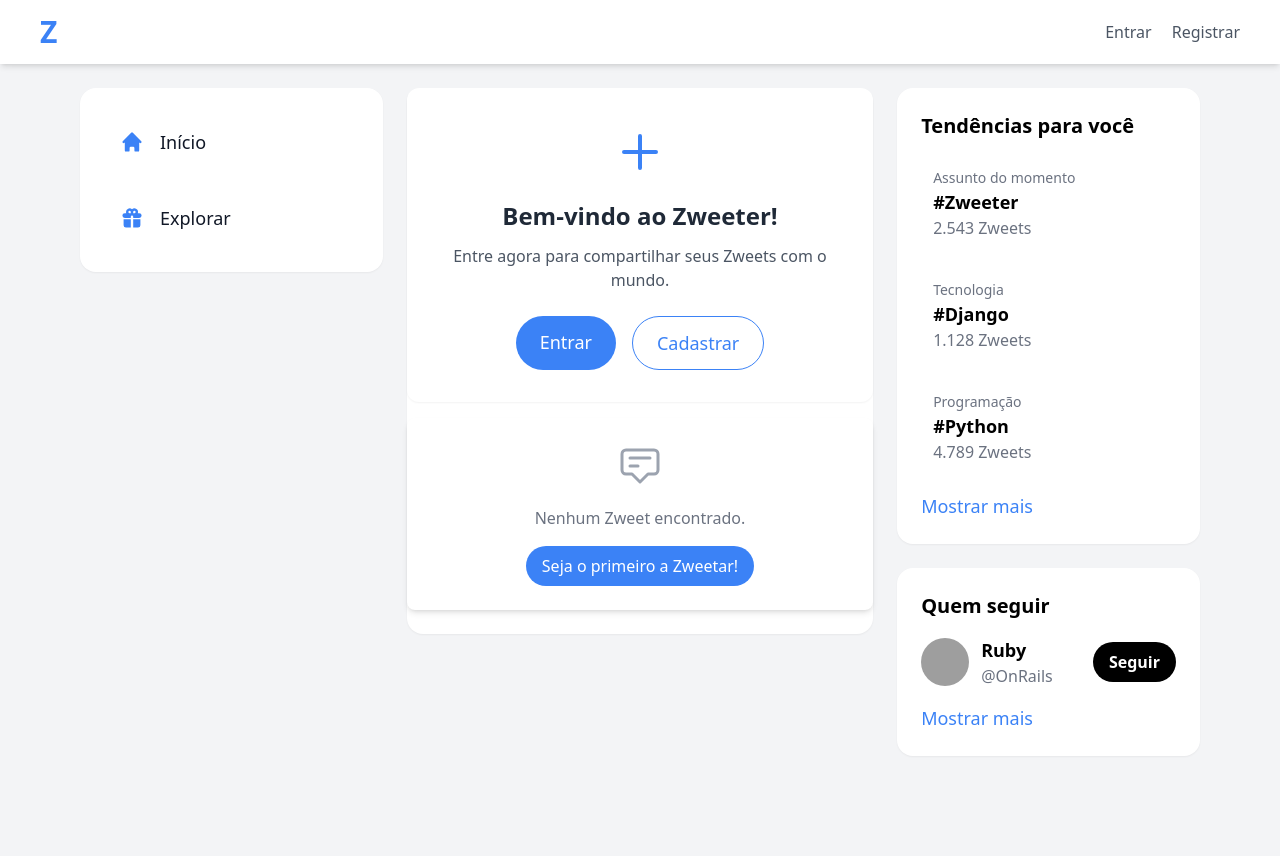
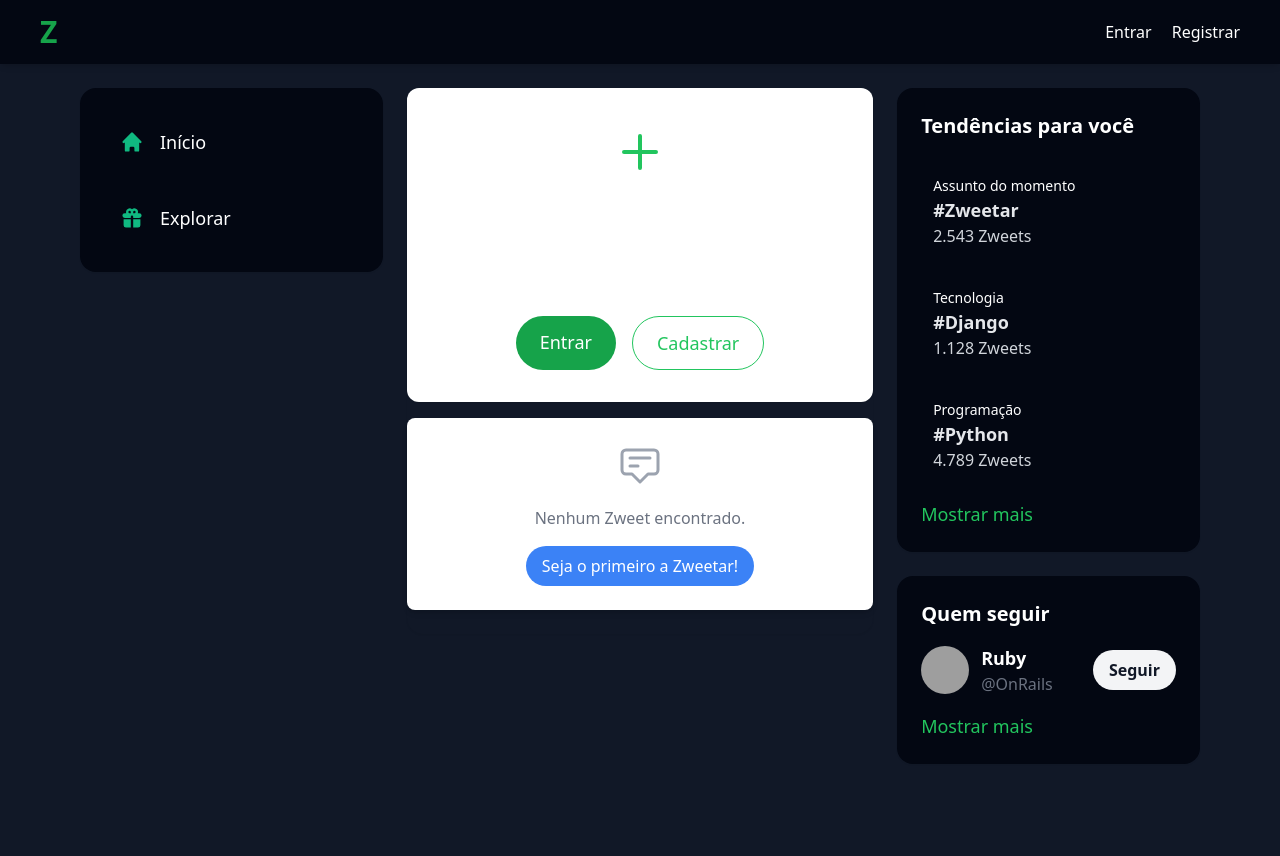
Before and after one commit to DevTroli/Z, a Django app: page /create/ in a window 1280 px wide. Run offline with Django 5.2, Linux system fonts and the light colour scheme; some libraries are stand-ins or nearby versions; grey boxes are pictures that could not be loaded.

Commit message:
🎨 refactor (UI/UX) redesign frontend components for improved user experience

```diff
--- a/templates/base.html
+++ b/templates/base.html
@@ -11,7 +11,7 @@
 <body>
   {% include "includes/navbar.html" %}
   <div class="h-14"></div>
-  <main class="bg-gray-100 min-h-screen w-full">
+  <main class="bg-gray-900 min-h-screen w-full">
     {% block content %}{% endblock %}
   </main>
 </body>
--- a/templates/includes/navbar.html
+++ b/templates/includes/navbar.html
@@ -1,34 +1,34 @@
-<nav class="fixed top-0 left-0 right-0 bg-white shadow-md w-full z-50">
+<nav class="fixed top-0 left-0 right-0 bg-gray-950 shadow-md w-full z-50">
   <div class="max-w-7xl mx-auto px-2">
     <div class="flex justify-between items-center p-8 h-6">
-      <a href="/" class="text-3xl font-bold text-blue-500">Z</a>
+      <a href="/" class="text-3xl font-bold text-green-600">Z</a>
 
       <!-- Menu de Usuário -->
       <div x-data="{ open: false }" class="relative">
         {% if user.is_authenticated %}
         <button @click="open = !open" class="flex items-center space-x-2">
           <img src="{{ user.avatar_url }}&size=32" class="w-8 h-8 rounded-full" alt="{{ user.username }}">
-          <span class="text-gray-700">{{ user.username }}</span>
+          <span class="text-white">{{ user.username }}</span>
         </button>
 
         <!-- Dropdown -->
         <div x-show="open" @click.outside="open = false"
-          class="absolute right-0 mt-2 w-48 bg-white rounded-md shadow-lg py-1 z-50">
+          class="absolute right-0 mt-2 w-48 bg-gray-800 rounded-md shadow-lg py-1 z-50">
           <a href="{% url 'profile' username=user.username %}"
-            class="block px-4 py-2 text-gray-700 hover:bg-gray-100">Perfil</a>
+            class="block px-4 py-2 text-white hover:bg-zinc-600">Perfil</a>
           <a href="{% url 'edit_profile' username=user.username %}"
-            class="block px-4 py-2 text-gray-700 hover:bg-gray-100">Editar Perfil</a>
+            class="block px-4 py-2 text-white hover:bg-zinc-600">Editar Perfil</a>
           <form method="post" action="{% url 'logout' %}">
             {% csrf_token %}
-            <button type="submit" class="block w-full text-left px-4 py-2 text-gray-700 hover:bg-gray-100">
+            <button type="submit" class="block w-full text-left px-4 py-2 text-white hover:bg-zinc-600">
               Sair
             </button>
           </form>
         </div>
         {% else %}
         <div class="space-x-4">
-          <a href="{% url 'login' %}" class="text-gray-600 hover:text-blue-500">Entrar</a>
-          <a href="{% url 'signup' %}" class="text-gray-600 hover:text-blue-500">Registrar</a>
+          <a href="{% url 'login' %}" class="text-white hover:text-green-500">Entrar</a>
+          <a href="{% url 'signup' %}" class="text-white hover:text-green-500">Registrar</a>
         </div>
         {% endif %}
       </div>
--- a/templates/zweets/feed.html
+++ b/templates/zweets/feed.html
@@ -9,16 +9,16 @@
     <!-- Coluna da esquerda - Menu de navegação -->
     <div class="hidden lg:block lg:col-span-2">
       <div class="sticky top-6">
-        <div class="bg-white rounded-2xl shadow-sm p-6 mb-6">
+        <div class="bg-gray-950 rounded-2xl shadow-sm p-6 mb-6">
           <nav class="space-y-4">
-            <a href="{% url 'zweets:feed' %}" class="flex items-center p-4 text-gray-900 rounded-xl hover:bg-gray-100 group">
-              <svg class="w-6 h-6 text-blue-500" fill="currentColor" viewBox="0 0 20 20" xmlns="http://www.w3.org/2000/svg">
+            <a href="{% url 'zweets:feed' %}" class="flex items-center p-4 text-white rounded-xl hover:bg-gray-600 group">
+              <svg class="w-6 h-6 text-emerald-500" fill="currentColor" viewBox="0 0 20 20" xmlns="http://www.w3.org/2000/svg">
                 <path d="M10.707 2.293a1 1 0 00-1.414 0l-7 7a1 1 0 001.414 1.414L4 10.414V17a1 1 0 001 1h2a1 1 0 001-1v-2a1 1 0 011-1h2a1 1 0 011 1v2a1 1 0 001 1h2a1 1 0 001-1v-6.586l.293.293a1 1 0 001.414-1.414l-7-7z"></path>
               </svg>
               <span class="ml-4 text-lg font-medium">Início</span>
             </a>
-            <a href="#" class="flex items-center p-4 text-gray-900 rounded-xl hover:bg-gray-100 group">
-              <svg class="w-6 h-6 text-blue-500" fill="currentColor" viewBox="0 0 20 20" xmlns="http://www.w3.org/2000/svg">
+            <a href="#" class="flex items-center p-4 text-white rounded-xl hover:bg-gray-600 group">
+              <svg class="w-6 h-6 text-emerald-500" fill="currentColor" viewBox="0 0 20 20" xmlns="http://www.w3.org/2000/svg">
                 <path fill-rule="evenodd" d="M5 5a3 3 0 015-2.236A3 3 0 0114.83 6H16a2 2 0 110 4h-5V9a1 1 0 10-2 0v1H4a2 2 0 110-4h1.17C5.06 5.687 5 5.35 5 5zm4 1V5a1 1 0 10-1 1h1zm3 0a1 1 0 10-1-1v1h1z" clip-rule="evenodd"></path>
                 <path d="M9 11H3v5a2 2 0 002 2h4v-7zM11 18h4a2 2 0 002-2v-5h-6v7z"></path>
               </svg>
@@ -28,12 +28,12 @@
         </div>
 
         {% if user.is_authenticated %}
-        <div class="bg-white rounded-2xl shadow-sm p-6">
+        <div class="bg-gray-950 rounded-2xl shadow-sm p-6">
           <div class="flex items-center space-x-4">
             <img src="{{ user.avatar_url }}&size=50" class="w-14 h-14 rounded-full" alt="Avatar">
             <div>
-              <h4 class="font-bold text-lg">{{ user.username }}</h4>
-              <p class="text-gray-500">@{{ user.username }}</p>
+              <h4 class="font-bold text-lg text-white">{{ user.username }}</h4>
+              <p class="text-gray-400">@{{ user.username }}</p>
             </div>
           </div>
         </div>
@@ -43,20 +43,20 @@
 
     <!-- Coluna do meio - Feed principal -->
     <div class="lg:col-span-3">
-      <div class="bg-white rounded-2xl shadow-sm mb-6">
+      <div class="bg-gray-900 rounded-2xl shadow-sm mb-6">
 
         <!-- Formulário de Novo Zweet -->
 {% if user.is_authenticated %}
-<div class="bg-white rounded-xl shadow-sm mb-4 overflow-hidden">
-  <div class="px-4 py-3 border-b border-gray-100">
-    <h2 class="font-bold text-xl text-gray-800">Criar um novo Zweet</h2>
+<div class="bg-gray-950 rounded-xl shadow-sm mb-4 overflow-hidden">
+  <div class="px-4 py-3 border-b border-gray-200">
+    <h2 class="font-bold text-xl text-white">Criar um novo Zweet</h2>
   </div>
 
   <div class="p-4">
     <div class="flex">
       <!-- Avatar do usuário -->
       <div class="mr-3 flex-shrink-0">
-        <img src="{{ user.avatar_url }}&size=50" class="w-12 h-12 rounded-full object-cover border border-gray-200"
+        <img src="{{ user.avatar_url }}&size=50" class="w-12 h-12 rounded-full object-cover border border-gray-400"
           alt="Avatar de {{ user.username }}">
       </div>
 
@@ -67,7 +67,7 @@
         <!-- Campo de texto -->
         <div class="mb-3">
           <textarea name="content"
-            class="w-full p-3 border-none bg-transparent focus:ring-0 resize-none text-lg placeholder-gray-500"
+            class="w-full p-3 border border-gray-300 bg-transparent focus:ring-0 resize-none text-lg placeholder-white text-white"
             placeholder="O que está acontecendo?"
             rows="3"
             maxlength="280"
@@ -80,12 +80,11 @@
         </div>
 
         <!-- Separador -->
-        <div class="border-t border-gray-100 pt-3 mt-2">
+        <div class="border-t border-transparent pt-3 mt-2">
 
           <!-- Área de ícones e botão -->
           <div class="flex justify-between items-center">
-            <!-- Ícones de mídia (não funcionais neste estágio) -->
-            <div class="flex space-x-3 text-blue-500">
+            <div class="flex space-x-3 text-emerald-500">
               <!-- Ícone de imagem -->
               <button type="button" class="p-2 rounded-full hover:bg-blue-50 transition-colors" title="Adicionar imagem">
                 <svg xmlns="http://www.w3.org/2000/svg" class="h-5 w-5" fill="none" viewBox="0 0 24 24" stroke="currentColor">
@@ -110,7 +109,7 @@
 
             <!-- Botão de Zweetar -->
             <button type="submit"
-              class="bg-blue-500 text-white px-5 py-2 rounded-full hover:bg-blue-600 font-medium text-base transition-colors disabled:opacity-50 disabled:cursor-not-allowed"
+              class="bg-green-800 text-white px-5 py-2 rounded-full hover:bg-blue-600 font-medium text-base transition-colors disabled:opacity-50 disabled:cursor-not-allowed"
               id="zweet-button">
               Zweetar
             </button>
@@ -123,18 +122,18 @@
 {% else %}
 <div class="bg-white rounded-xl shadow-sm mb-4 overflow-hidden">
   <div class="p-8 text-center">
-    <svg xmlns="http://www.w3.org/2000/svg" class="h-16 w-16 mx-auto text-blue-500 mb-4" fill="none" viewBox="0 0 24 24" stroke="currentColor">
+    <svg xmlns="http://www.w3.org/2000/svg" class="h-16 w-16 mx-auto text-green-500 mb-4" fill="none" viewBox="0 0 24 24" stroke="currentColor">
       <path stroke-linecap="round" stroke-linejoin="round" stroke-width="1.5" d="M12 6v6m0 0v6m0-6h6m-6 0H6" />
     </svg>
-    <h3 class="font-bold text-2xl mb-3 text-gray-800">Bem-vindo ao Zweeter!</h3>
-    <p class="mb-6 text-gray-600">Entre agora para compartilhar seus Zweets com o mundo.</p>
+    <h3 class="font-bold text-2xl mb-3 text-white">Bem-vindo ao Zweeter!</h3>
+    <p class="mb-6 text-white">Entre agora para compartilhar seus Zweets com o mundo.</p>
     <div class="flex justify-center space-x-4">
       <a href="{% url 'login' %}"
-        class="bg-blue-500 text-white px-6 py-3 rounded-full hover:bg-blue-600 font-medium text-lg transition-colors">
+        class="bg-green-600 text-white px-6 py-3 rounded-full hover:bg-green-700 font-medium text-lg transition-colors">
         Entrar
       </a>
       <a href="{% url 'signup' %}"
-        class="bg-white border border-blue-500 text-blue-500 px-6 py-3 rounded-full hover:bg-blue-50 font-medium text-lg transition-colors">
+        class="bg-white border border-green-500 text-green-500 px-6 py-3 rounded-full hover:bg-blue-50 font-medium text-lg transition-colors">
         Cadastrar
       </a>
     </div>
@@ -165,43 +164,43 @@
     <!-- Coluna da direita - Tendências e sugestões -->
     <div class="hidden lg:block lg:col-span-2">
       <div class="sticky top-6">
-        <div class="bg-white rounded-2xl shadow-sm p-6 mb-6">
-          <h3 class="font-bold text-xl mb-4">Tendências para você</h3>
+        <div class="bg-gray-950 rounded-2xl shadow-sm p-6 mb-6">
+          <h3 class="font-bold text-xl mb-6 text-white">Tendências para você</h3>
           <div class="space-y-4">
-            <div class="hover:bg-gray-100 p-3 rounded-xl cursor-pointer">
-              <p class="text-sm text-gray-500">Assunto do momento</p>
-              <p class="font-bold text-lg">#Zweeter</p>
-              <p class="text-gray-500">2.543 Zweets</p>
+            <div class="hover:bg-gray-600 p-3 rounded-xl cursor-pointer">
+              <p class="text-sm text-white">Assunto do momento</p>
+              <p class="font-bold text-lg text-gray-200">#Zweetar</p>
+              <p class="text-gray-300">2.543 Zweets</p>
             </div>
-            <div class="hover:bg-gray-100 p-3 rounded-xl cursor-pointer">
-              <p class="text-sm text-gray-500">Tecnologia</p>
-              <p class="font-bold text-lg">#Django</p>
-              <p class="text-gray-500">1.128 Zweets</p>
+            <div class="hover:bg-gray-600 p-3 rounded-xl cursor-pointer">
+              <p class="text-sm text-white">Tecnologia</p>
+              <p class="font-bold text-lg text-gray-200">#Django</p>
+              <p class="text-gray-300">1.128 Zweets</p>
             </div>
-            <div class="hover:bg-gray-100 p-3 rounded-xl cursor-pointer">
-              <p class="text-sm text-gray-500">Programação</p>
-              <p class="font-bold text-lg">#Python</p>
-              <p class="text-gray-500">4.789 Zweets</p>
+            <div class="hover:bg-gray-600 p-3 rounded-xl cursor-pointer">
+              <p class="text-sm text-white">Programação</p>
+              <p class="font-bold text-lg text-gray-200">#Python</p>
+              <p class="text-gray-300">4.789 Zweets</p>
             </div>
           </div>
-          <a href="#" class="block text-blue-500 hover:underline mt-4 text-lg">Mostrar mais</a>
+          <a href="#" class="block text-green-500 hover:underline mt-4 text-lg">Mostrar mais</a>
         </div>
 
-        <div class="bg-white rounded-2xl shadow-sm p-6">
-          <h3 class="font-bold text-xl mb-4">Quem seguir</h3>
+        <div class="bg-gray-950 rounded-2xl shadow-sm p-6">
+          <h3 class="font-bold text-xl mb-4 text-white">Quem seguir</h3>
           <div class="space-y-4">
             <div class="flex items-center justify-between">
               <div class="flex items-center">
                 <img src="https://www.gravatar.com/avatar/00000000000000000000000000000000" class="w-12 h-12 rounded-full mr-3" alt="Avatar">
                 <div>
-                  <p class="font-bold text-lg">Ruby</p>
+                  <p class="font-bold text-lg text-white">Ruby</p>
                   <p class="text-gray-500">@OnRails</p>
                 </div>
               </div>
-              <button class="bg-black text-white px-4 py-2 rounded-full text-base font-bold">Seguir</button>
+              <button class="bg-gray-100 text-gray-900 px-4 py-2 rounded-full text-base font-bold">Seguir</button>
             </div>
           </div>
-          <a href="#" class="block text-blue-500 hover:underline mt-4 text-lg">Mostrar mais</a>
+          <a href="#" class="block text-green-500 hover:underline mt-4 text-lg">Mostrar mais</a>
         </div>
       </div>
     </div>
--- a/templates/zweets/zweet_list.html
+++ b/templates/zweets/zweet_list.html
@@ -1,48 +1,57 @@
 {% for zweet in zweets %}
-<div class="bg-white p-4 mb-4 rounded-lg border border-gray-100 hover:bg-gray-50 transition-colors duration-200">
+<div
+  class="bg-gray-950 p-4 mb-4 rounded-lg border border-gray-600 hover:bg-gray-700 transition-colors duration-200 relative">
+  <!-- Link para página de detalhes que cobre todo o zweet -->
+  <a href="{% url 'zweets:zweet_detail' pk=zweet.id %}" class="absolute inset-0 z-0"></a>
+
   <!-- Cabeçalho do Zweet -->
-  <div class="flex items-start">
+  <div class="flex items-start relative z-10">
     <!-- Avatar do usuário -->
-    <a href="{% url 'profile' username=zweet.user.username %}" class="flex-shrink-0">
+    <a href="{% url 'profile' username=zweet.user.username %}" class="flex-shrink-0 relative z-20">
       <img src="{{ zweet.user.avatar_url }}&size=40" class="w-12 h-12 rounded-full object-cover border border-gray-200"
         alt="Avatar de {{ zweet.user.username }}">
     </a>
 
     <!-- Conteúdo do Zweet -->
     <div class="ml-3 flex-grow">
+      <a href="{% url 'zweets:zweet_detail' pk=zweet.id %}" class="absolute inset-0 z-0"></a>
       <!-- Informações do usuário -->
       <div class="flex items-center mb-1">
         <a href="{% url 'profile' username=zweet.user.username %}"
-          class="font-bold text-gray-900 hover:underline mr-2">{{ zweet.user.username }}</a>
-        <span class="text-gray-500 text-sm">@{{ zweet.user.username }}</span>
+          class="font-bold text-white hover:underline mr-2 relative z-20">
+          {{ zweet.user.username }}
+        </a>
+        <span class="text-gray-300 text-sm">@{{ zweet.user.username }}</span>
         <span class="mx-1 text-gray-500">·</span>
-        <a href="{% url 'zweets:zweet_detail' pk=zweet.id %}" class="text-gray-500 text-sm hover:underline">
+        <span class="text-gray-100 text-sm">
           {{ zweet.created_at|timesince }}
-        </a>
+        </span>
       </div>
 
       <!-- Texto do Zweet -->
       <div class="mb-3">
-        <p class="text-gray-800 whitespace-pre-line">{{ zweet.content }}</p>
+        <a href="{% url 'zweets:zweet_detail' pk=zweet.id %}" class="absolute inset-0 z-0"></a>
+        <p class="text-white whitespace-pre-line">{{ zweet.content }}</p>
       </div>
 
       <!-- Barra de interações -->
-      <div class="flex justify-between max-w-md">
+      <div class="flex justify-between max-w-md relative z-20">
         <!-- Comentários -->
         <a href="{% url 'zweets:zweet_detail' pk=zweet.id %}" class="flex items-center group">
-          <div class="p-2 rounded-full group-hover:bg-blue-50 group-hover:text-blue-500 transition-colors">
-            <svg xmlns="http://www.w3.org/2000/svg" class="h-5 w-5" fill="none" viewBox="0 0 24 24"
+          <div class="p-2 rounded-full group-hover:bg-gray-400 group-hover:text-green-500 transition-colors">
+            <svg xmlns="http://www.w3.org/2000/svg" class="h-5 w-5 text-white" fill="none" viewBox="0 0 24 24"
               stroke="currentColor">
               <path stroke-linecap="round" stroke-linejoin="round" stroke-width="1.5"
                 d="M8 12h.01M12 12h.01M16 12h.01M21 12c0 4.418-4.03 8-9 8a9.863 9.863 0 01-4.255-.949L3 20l1.395-3.72C3.512 15.042 3 13.574 3 12c0-4.418 4.03-8 9-8s9 3.582 9 8z" />
             </svg>
           </div>
-          <span class="ml-1 text-sm text-gray-500 group-hover:text-blue-500">{{ zweet.comments.count }}</span>
+          <span class="ml-1 text-sm text-white group-hover:text-green-500">{{ zweet.comments.count }}</span>
         </a>
+
         <!-- Likes -->
         <form method="post" action="{% url 'zweets:like_zweet' zweet.id %}" class="flex items-center group">
           {% csrf_token %}
-          <button type="submit" class="p-2 rounded-full group-hover:bg-red-50 group-hover:text-red-500 transition-colors
+          <button type="submit" class="p-2 rounded-full group-hover:bg-green-100 group-hover:text-red-500 text-white transition-colors
           {% if request.user in zweet.likes.all %}text-red-500{% endif %}">
             {% if request.user in zweet.likes.all %}
             <svg xmlns="http://www.w3.org/2000/svg" class="h-5 w-5" viewBox="0 0 20 20" fill="currentColor">
@@ -59,15 +68,15 @@
             {% endif %}
           </button>
           <span
-            class="ml-1 text-sm text-gray-500 group-hover:text-red-500 {% if request.user in zweet.likes.all %}text-red-500{% endif %}">
+            class="ml-1 text-sm text-white group-hover:text-red-500 {% if request.user in zweet.likes.all %}text-red-500{% endif %}">
             {{ zweet.likes.count }}
           </span>
         </form>
 
         <!-- Compartilhar -->
         <button class="flex items-center group">
-          <div class="p-2 rounded-full group-hover:bg-blue-50 group-hover:text-blue-500 transition-colors">
-            <svg xmlns="http://www.w3.org/2000/svg" class="h-5 w-5" fill="none" viewBox="0 0 24 24"
+          <div class="p-2 rounded-full group-hover:bg-gray-400 group-hover:text-green-200 transition-colors">
+            <svg xmlns="http://www.w3.org/2000/svg" class="h-5 w-5 text-white" fill="none" viewBox="0 0 24 24"
               stroke="currentColor">
               <path stroke-linecap="round" stroke-linejoin="round" stroke-width="1.5"
                 d="M8.684 13.342C8.886 12.938 9 12.482 9 12c0-.482-.114-.938-.316-1.342m0 2.684a3 3 0 110-2.684m0 2.684l6.632 3.316m-6.632-6l6.632-3.316m0 0a3 3 0 105.367-2.684 3 3 0 00-5.367 2.684zm0 9.316a3 3 0 105.368 2.684 3 3 0 00-5.368-2.684z" />
```
Also changed, not shown: templates/auth/login.html (+8 -8 lines), templates/auth/signup.html (+8 -8 lines), templates/users/edit_profile.html (+6 -9 lines), templates/users/profile.html (+8 -8 lines), templates/zweets/comments.html (+12 -7 lines), templates/zweets/zweet_detail.html (+15 -15 lines).
